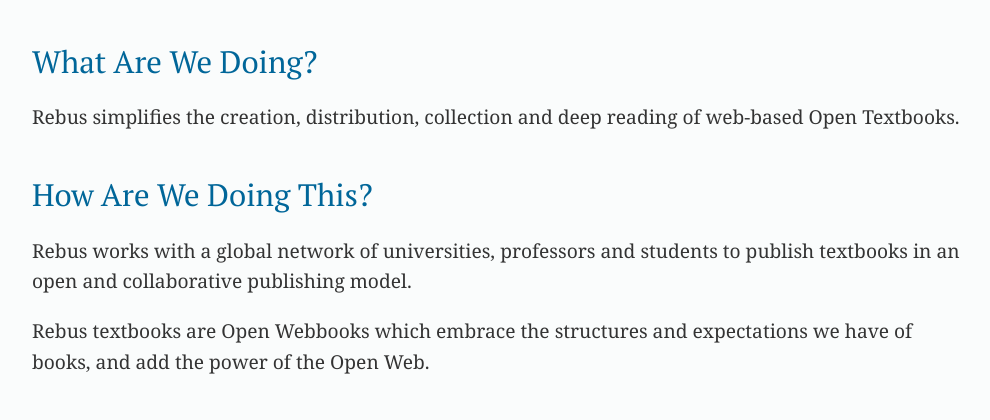
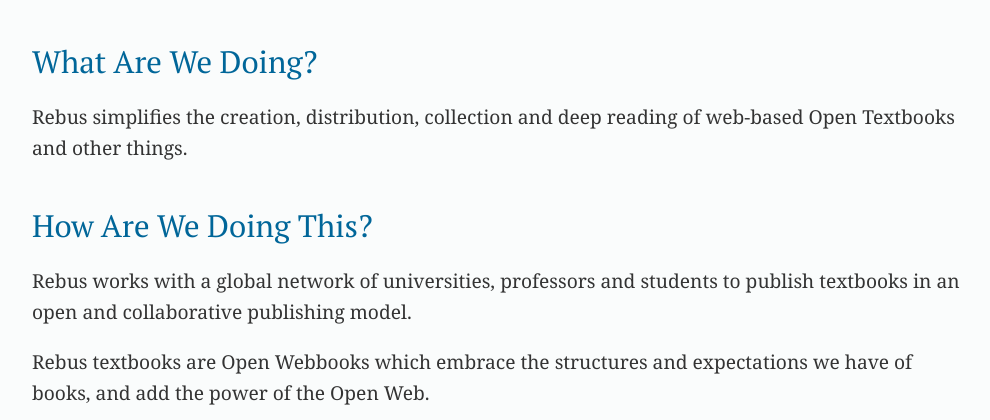
Before and after one commit to hughmcguire/reb.us, a PHP site: page / in a window 1280 px wide. Shown: the part 200-620 px from the top of the page, without its empty margins (142-1132 px from the left). Run offline with PHP 8.4, Linux system fonts and the light colour scheme; some libraries are stand-ins or nearby versions.

Commit message:
Update index.php

```diff
--- a/index.php
+++ b/index.php
@@ -41,7 +41,7 @@
 
   <div class="section">
     <h3>What are we doing?</h3>
-    <p>Rebus simplifies the creation, distribution, collection and deep reading of web-based Open Textbooks.</p>
+    <p>Rebus simplifies the creation, distribution, collection and deep reading of web-based Open Textbooks and other things.</p>
     <!--p>
       <a href="/opentextbooks/" title="Rebus Open Textbooks">More about Open Textbooks >></a>
     </p-->
```
